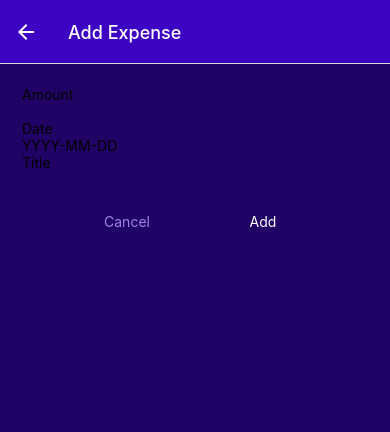
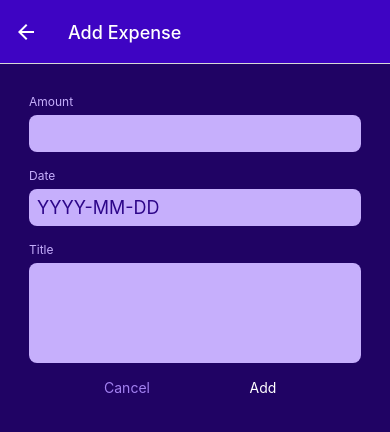
Before and after one commit to lenzarata93/ExpenseTrackerApp, a React Native app in the folder ExpenseTrackerApp/: screen /ManageExpenses in a window 390 px wide. Shown: the top 432 px of the page. Built offline with nearby package versions, Linux system fonts and the light colour scheme.

Commit message:
Adding Styles to form

```diff
--- a/ExpenseTrackerApp/components/ManageExpense/Input.js
+++ b/ExpenseTrackerApp/components/ManageExpense/Input.js
@@ -1,11 +1,38 @@
-import { Text, TextInput, View } from "react-native";
+import { StyleSheet, Text, TextInput, View } from "react-native";
+import { GlobalStyles } from "../../constants/styles";
 
-function Input({ label,textInputConfig }) {
+function Input({ label, textInputConfig }) {
+  let inputStyle = [styles.input];
+  if (textInputConfig && textInputConfig.multiline) {
+    inputStyle.push(styles.inputMultiline);
+  }
   return (
-    <View>
-      <Text>{label}</Text>
-      <TextInput {...textInputConfig}/>
+    <View style={styles.inputContainer}>
+      <Text style={styles.label}>{label}</Text>
+      <TextInput style={inputStyle} {...textInputConfig} />
     </View>
   );
 }
 export default Input;
+const styles = StyleSheet.create({
+  inputContainer: {
+    marginHorizontal: 7,
+    marginVertical: 8,
+  },
+  label: {
+    fontSize: 12,
+    color: GlobalStyles.colors.primary100,
+    marginBottom: 6,
+  },
+  input: {
+    color: GlobalStyles.colors.primary700,
+    backgroundColor: GlobalStyles.colors.primary100,
+    padding: 8,
+    borderRadius: 8,
+    fontSize: 18,
+  },
+  inputMultiline: {
+    minHeight: 100,
+    textAlignVertical: "top",
+  },
+});
```
Also changed, not shown: ExpenseTrackerApp/components/ManageExpense/ExpenseForm.js (line endings or trailing spaces).
